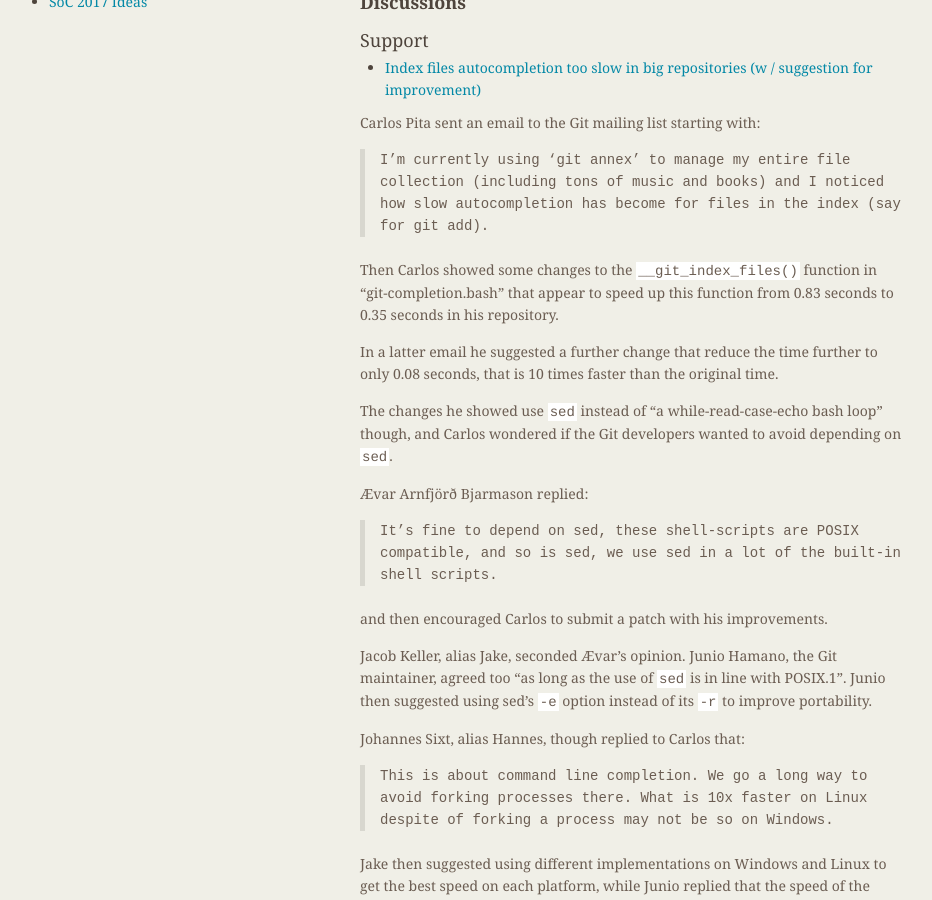
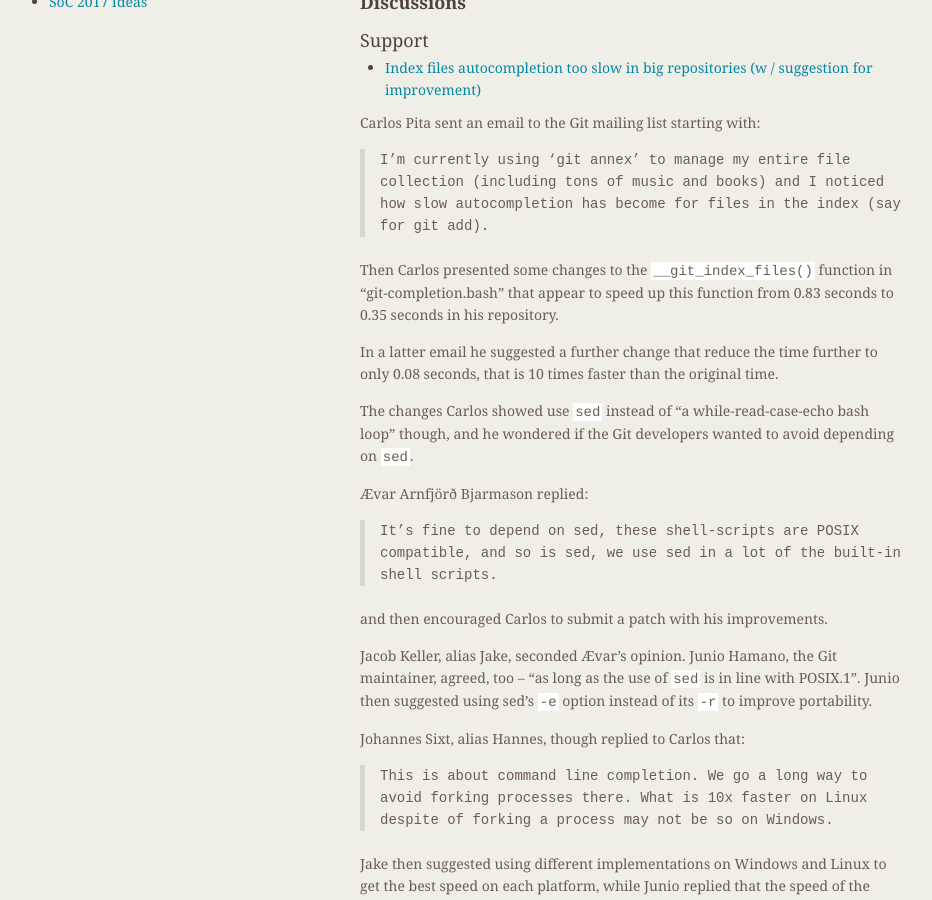
Before and after one commit to git/git.github.io, a Jekyll site: the page built from rev_news/drafts/edition-27.md, in a window 1280 px wide and 900 px high, scrolled down 235 px. Shown: the whole window, without its empty margins (174-1106 px from the left). Built offline with Jekyll 4.4.1, drawn with Linux system fonts in a browser that asks for light colours; some of the changed text lies outside the part shown.

Commit message:
Fixed a few typos and phrases.

```diff
--- a/rev_news/drafts/edition-27.md
+++ b/rev_news/drafts/edition-27.md
@@ -36,16 +36,16 @@
 > (including tons of music and books) and I noticed how slow
 > autocompletion has become for files in the index (say for git add).
 
-Then Carlos showed some changes to the `__git_index_files()` function in
-"git-completion.bash" that appear to speed up this function from 0.83
-seconds to 0.35 seconds in his repository.
+Then Carlos presented some changes to the `__git_index_files()`
+function in "git-completion.bash" that appear to speed up this
+function from 0.83 seconds to 0.35 seconds in his repository.
 
 In a latter email he suggested a further change that reduce the time
 further to only 0.08 seconds, that is 10 times faster than the
 original time.
 
-The changes he showed use `sed` instead of "a while-read-case-echo
-bash loop" though, and Carlos wondered if the Git developers wanted to
+The changes Carlos showed use `sed` instead of "a while-read-case-echo
+bash loop" though, and he wondered if the Git developers wanted to
 avoid depending on `sed`.
 
 Ævar Arnfjörð Bjarmason replied:
@@ -56,7 +56,7 @@
 and then encouraged Carlos to submit a patch with his improvements.
 
 Jacob Keller, alias Jake, seconded Ævar's opinion. Junio Hamano, the
-Git maintainer, agreed too "as long as the use of `sed` is in line
+Git maintainer, agreed, too -- "as long as the use of `sed` is in line
 with POSIX.1". Junio then suggested using sed's `-e` option instead of
 its `-r` to improve portability.
 
```
Also changed, not shown: other parts of rev_news/drafts/edition-27.md (+3 -3 lines).
